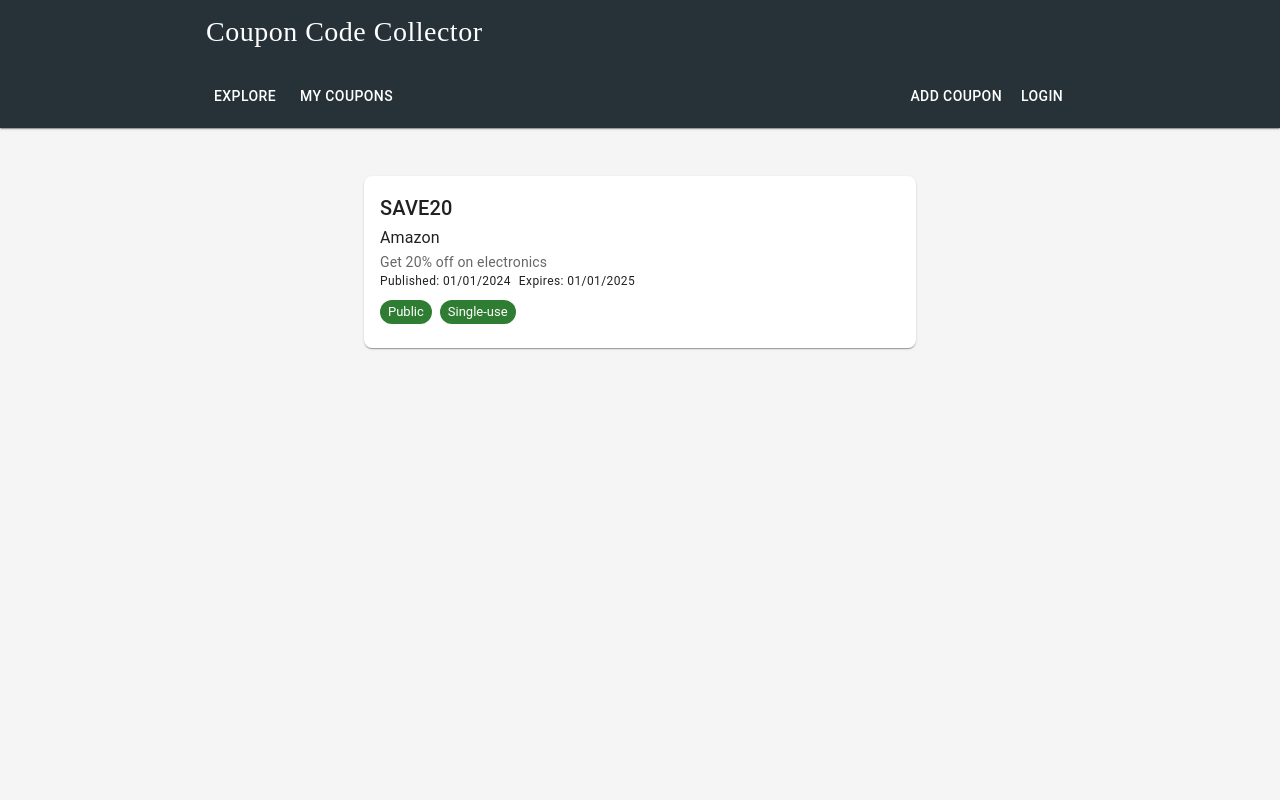
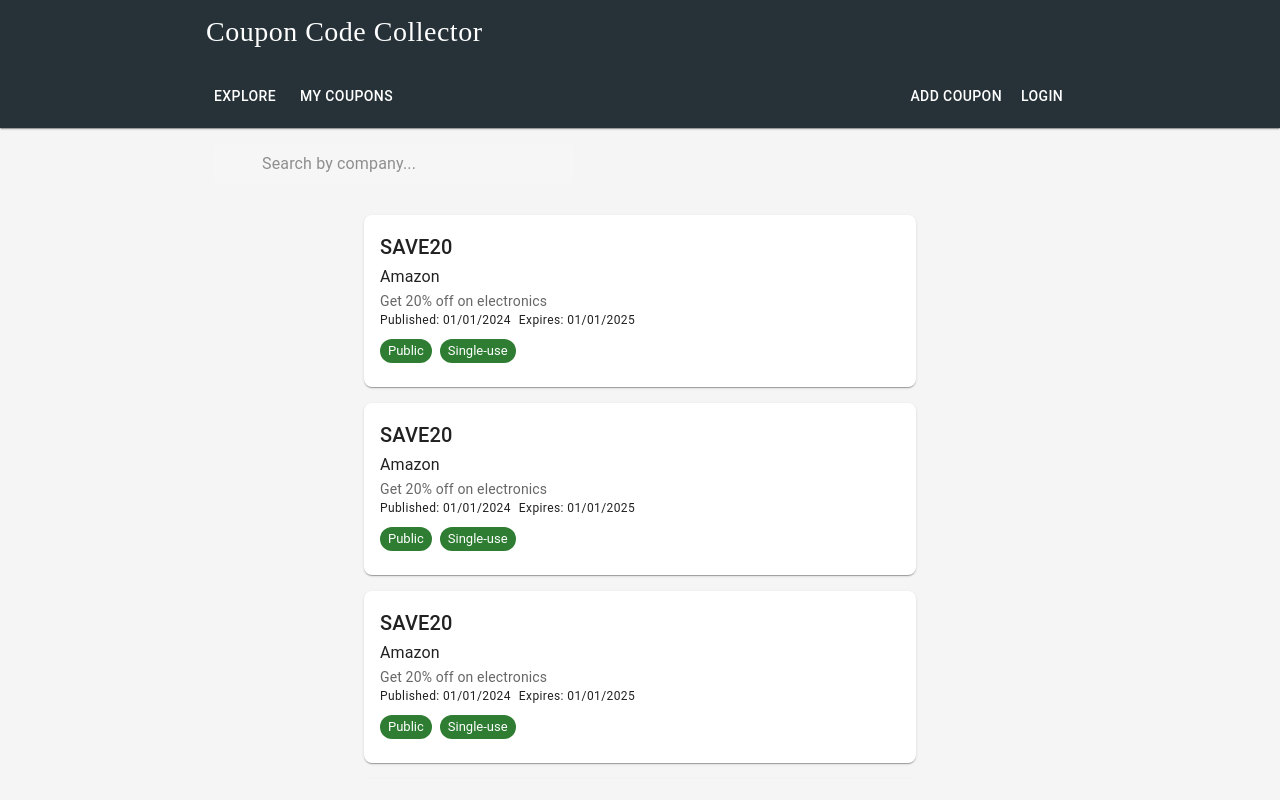
Before and after one commit to antony-k-sebastian/CouponCodeCollector-UI, a React (Vite) app: page / in a window 1280 px wide. Built offline with nearby package versions, Linux system fonts and the light colour scheme; some icons are missing.

Commit message:
added the explore page to app.tsx

```diff
--- a/src/App.tsx
+++ b/src/App.tsx
@@ -1,17 +1,8 @@
-import CouponCard from './components/CouponCard';
-import Header from './components/Header';
-import { Container, Box } from "@mui/material";
+import ExplorePage from "./pages/ExplorePage";
 
 function App() {
   return (
-    <>
-    <Header />
-    <Container maxWidth="md">
-      <Box sx={{ py: 4 }}>
-      <CouponCard />
-      </Box>
-    </Container>
-    </>
+    <ExplorePage />
   );
 }
 
```
